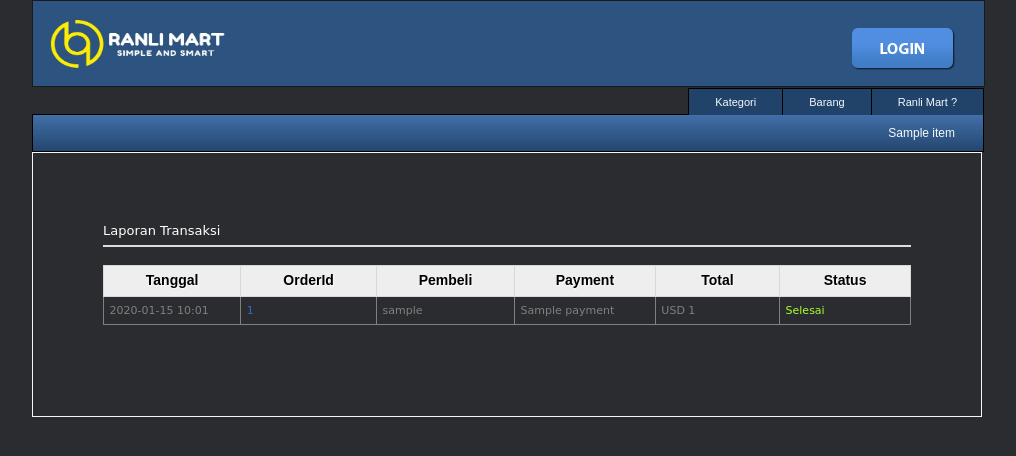
After one commit to kiratakada/mautauaja.com, a Django app: template templates/items/order_admin.html in a window 1280 px wide. The commit adds this page. Shown: the top 456 px of the page, without its empty margins (133-1149 px from the left). Run offline with Django 3.2, Linux system fonts and the light colour scheme; the template is opened without the code that fills it: most values are stand-ins (such as "Sample title", 1, 10 or a date in 2020).

Commit message:
add order transaksi

```diff
--- /dev/null
+++ b/templates/items/order_admin.html
@@ -0,0 +1,50 @@
+{% extends "bare_bones.html" %}
+{% load humanize %}
+
+{% block title %}
+   Order Admin
+{% endblock %}
+
+
+{% block body %}
+    {% include "items/tab_menu.html" %}
+    <div class="items_content">
+        <p>Laporan Transaksi</p>
+        <hr>
+        <table style="width: 100%;">
+            <tr style="color: black;">
+                <th style="text-align: center">Tanggal</th>
+                <th style="text-align: center">OrderId</th>
+                <th style="text-align: center">Pembeli</th>
+                <th style="text-align: center">Payment</th>
+                <th style="text-align: center">Total</th>
+                <th style="text-align: center">Status</th>
+            </tr>
+
+            {% if order %}
+                {% for data in order %}
+                    <tr>
+                    <td>{{ data.purchase_date|date:"Y-m-d H:m" }}</td>
+                    <td><a href="{% url detail_order_profile data.id %}">{{ data.order_number }}</a></td>
+                    <td>{{ data.user.username }}</td>
+                    <td>{{ data.payment.name }}</td>
+                    <td>{{ data.payment.payment_currency}} {{ data.total_price|intcomma }}</td>
+                    <td>
+                        {% ifequal data.order_status "waiting" %}
+                            <span style="color: orangered">Menunggu Bayar</span>
+                        {% else %}
+                            <span style="color: greenyellow">Selesai</span>
+                        {% endifequal %}
+                    </td>
+                    </tr>
+                {% endfor %}
+            {% else %}
+                <tr>
+                    <td colspan="6"> Tidak Ada Transaksi</td>
+                </tr>
+            {% endif %}
+
+        </table>
+
+    </div>
+{% endblock %}
--- a/templates/items/tab_menu.html
+++ b/templates/items/tab_menu.html
@@ -37,8 +37,9 @@
         <li>
             <a href="#">Menu Admin</a>
             <ul>
-                <li><a href="{% url add_news %}">Tambah Berita Baru</a></li>
+                <li><a href="{% url add_news %}">Tambah Berita</a></li>
                 <li><a href="{% url add_item %}">Tambah Sepatu</a></li>
+                <li><a href="{% url admin_report_transaction %}">Laporan Transaksi</a></li>
             </ul>
         </li>
     {% endif %}
--- a/urls.py
+++ b/urls.py
@@ -40,6 +40,8 @@ urlpatterns = patterns('',
     url(r'^%s/myprofile/$' % (settings.PROJECT_NAME), 'dataui.views.my_profile', name='my_profile'),
     url(r'^%s/order-myprofile/(?P<order_id>\w+)/$' % (settings.PROJECT_NAME), 'dataui.views.detail_order_profile', name='detail_order_profile'),
 
+    url(r'^%s/transaction/$' % (settings.PROJECT_NAME), 'dataui.views.admin_report_transaction', name = 'admin_report_transaction'),
+
     # Uncomment the next line to enable the admin:
     (r'^%s/admin/' % (settings.PROJECT_NAME), include(admin.site.urls)),
 )
```
Also changed, not shown: dataui/views.py (+9 -0 lines), templates/portal/items.html (+5 -10 lines), templates/portal/news.html (+5 -11 lines).
